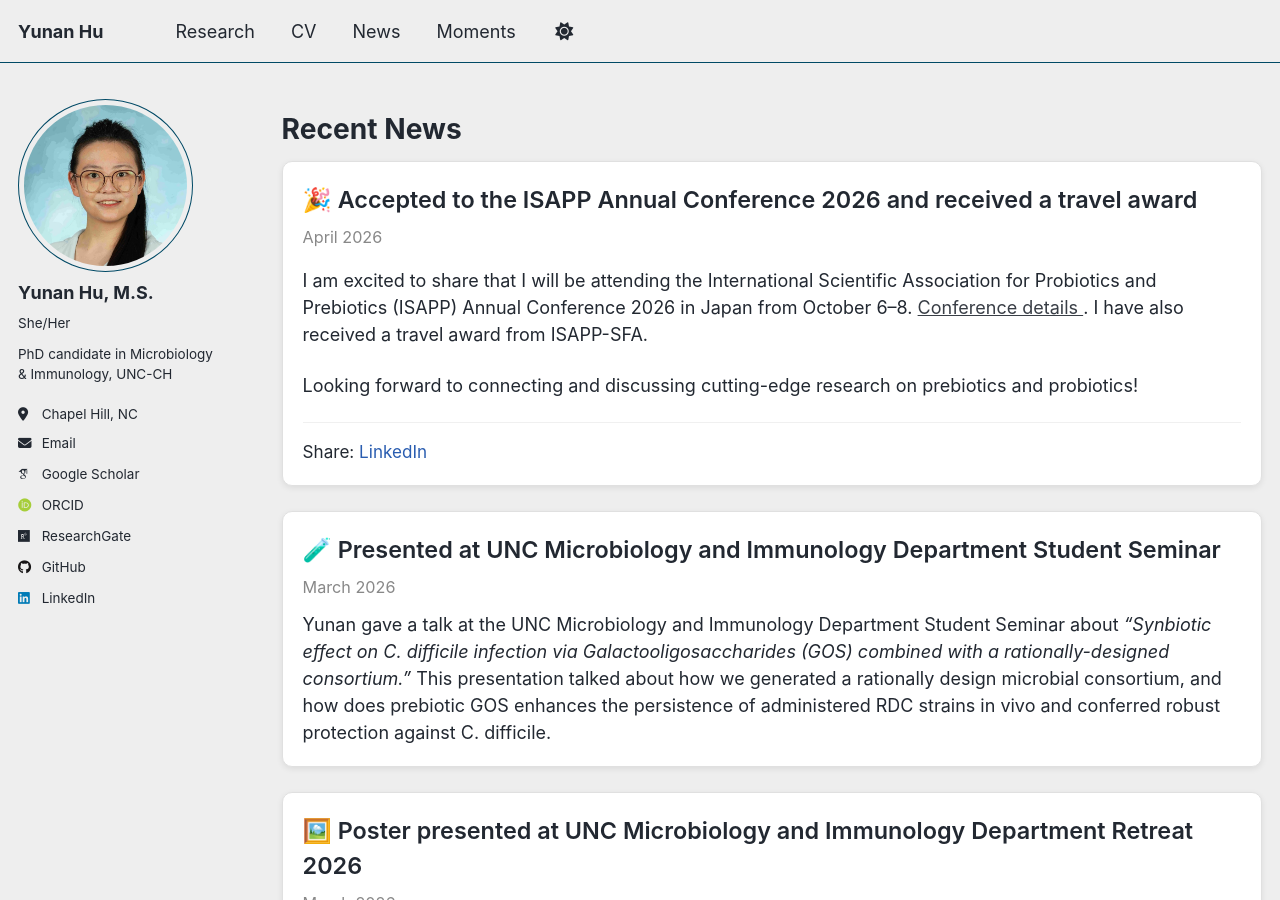
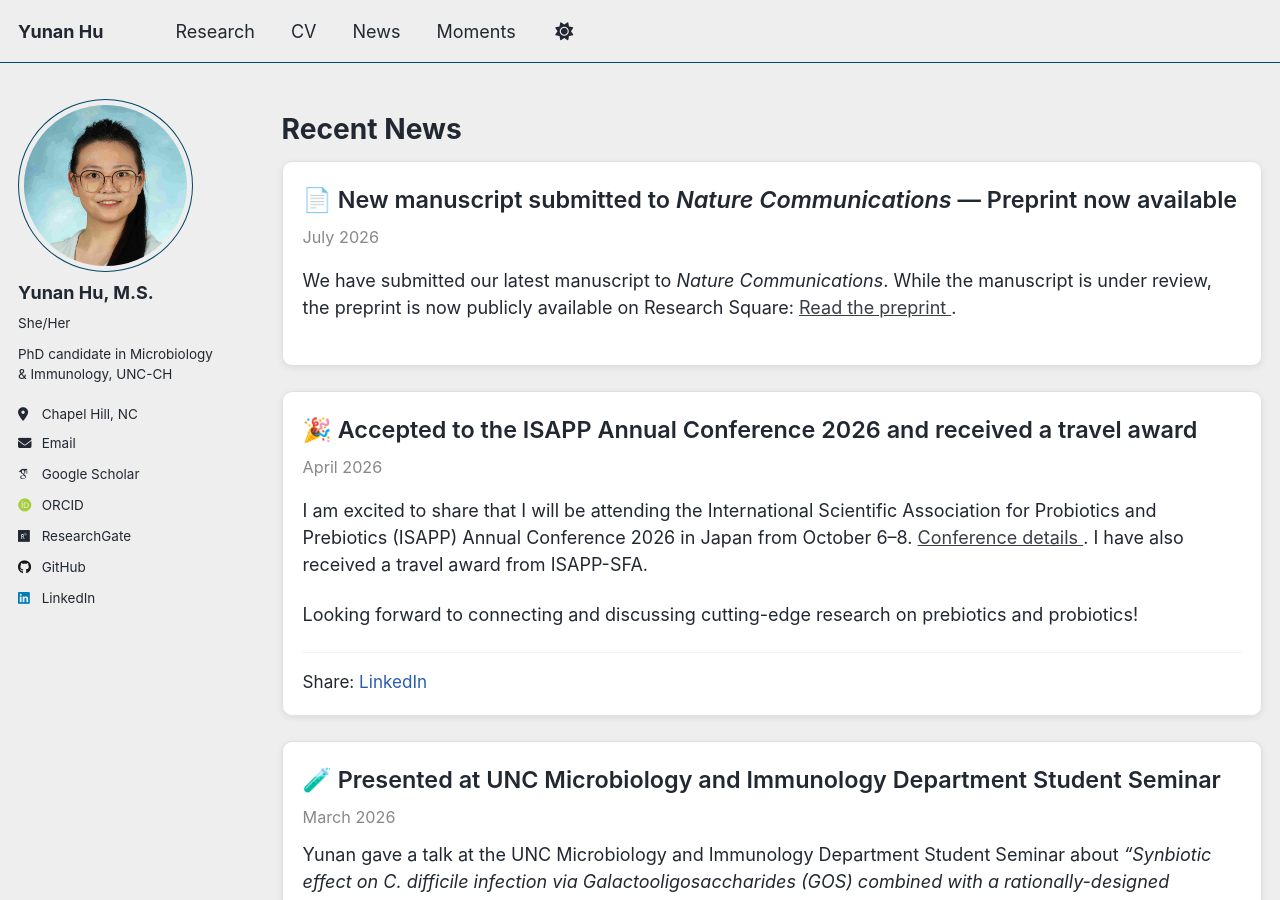
Before and after one commit to Yunan0525/Yunan0525.github.io, a Jekyll site: the page built from _pages/news.md, in a window 1280 px wide and 900 px high. Built offline with Jekyll 4.4.1, drawn with Linux system fonts in a browser that asks for light colours; some web fonts are replaced; a script that is not in the unit is left out; comment, search, counter and statistics services are not loaded.

Commit message:
Update news.md

```diff
--- a/_pages/news.md
+++ b/_pages/news.md
@@ -57,6 +57,21 @@ author_profile: true
 </style>
 
 # Recent News
+<div class="news-card">
+  <div class="news-title">📄 New manuscript submitted to <i>Nature Communications</i> — Preprint now available</div>
+  <div class="news-date">July 2026</div>
+
+  <p>
+    We have submitted our latest manuscript to <i>Nature Communications</i>.
+    While the manuscript is under review, the preprint is now publicly available on Research Square:
+    <a href="https://www.researchsquare.com/article/rs-9927529/v1" target="_blank">
+      Read the preprint
+    </a>.
+  </p>
+</div>
+
+
+
 <div class="news-card">
  <div class="news-title">🎉 Accepted to the ISAPP Annual Conference 2026 and received a travel award</div>
   <div class="news-date">April 2026</div>
```
